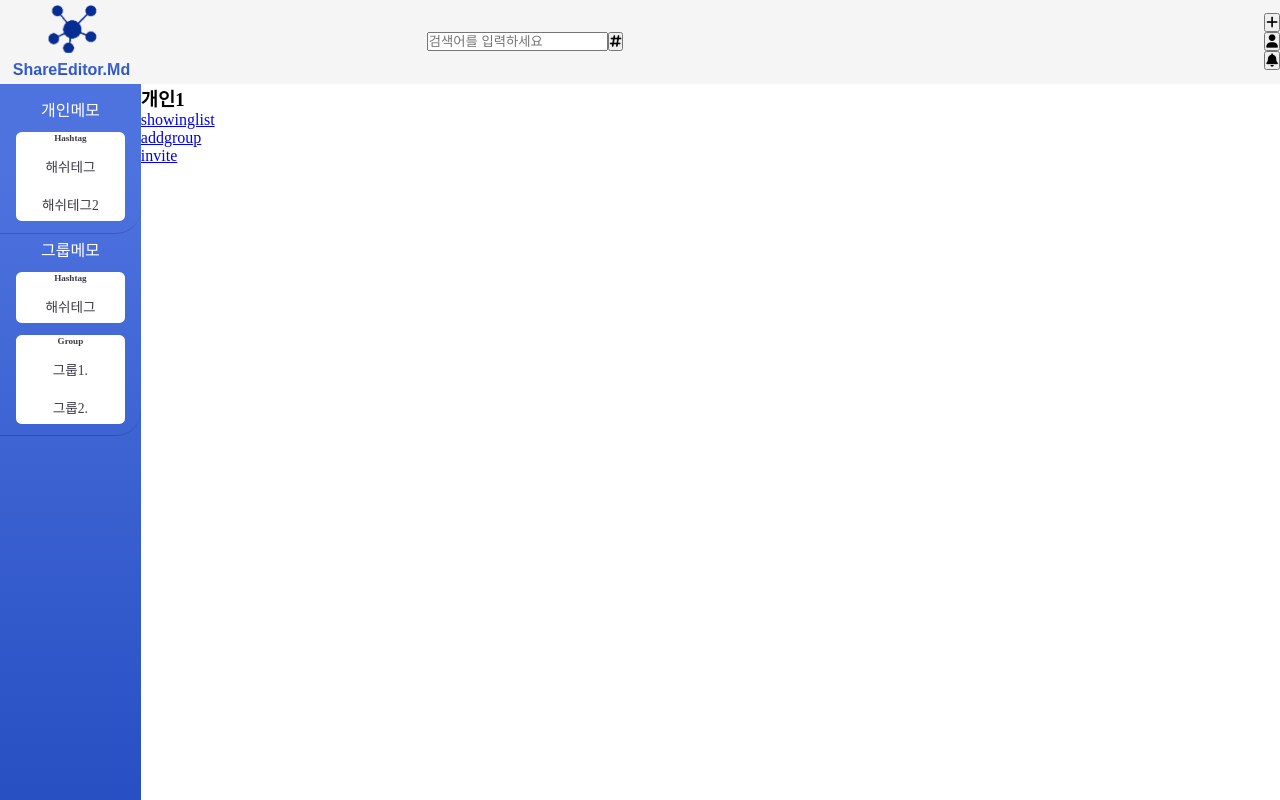
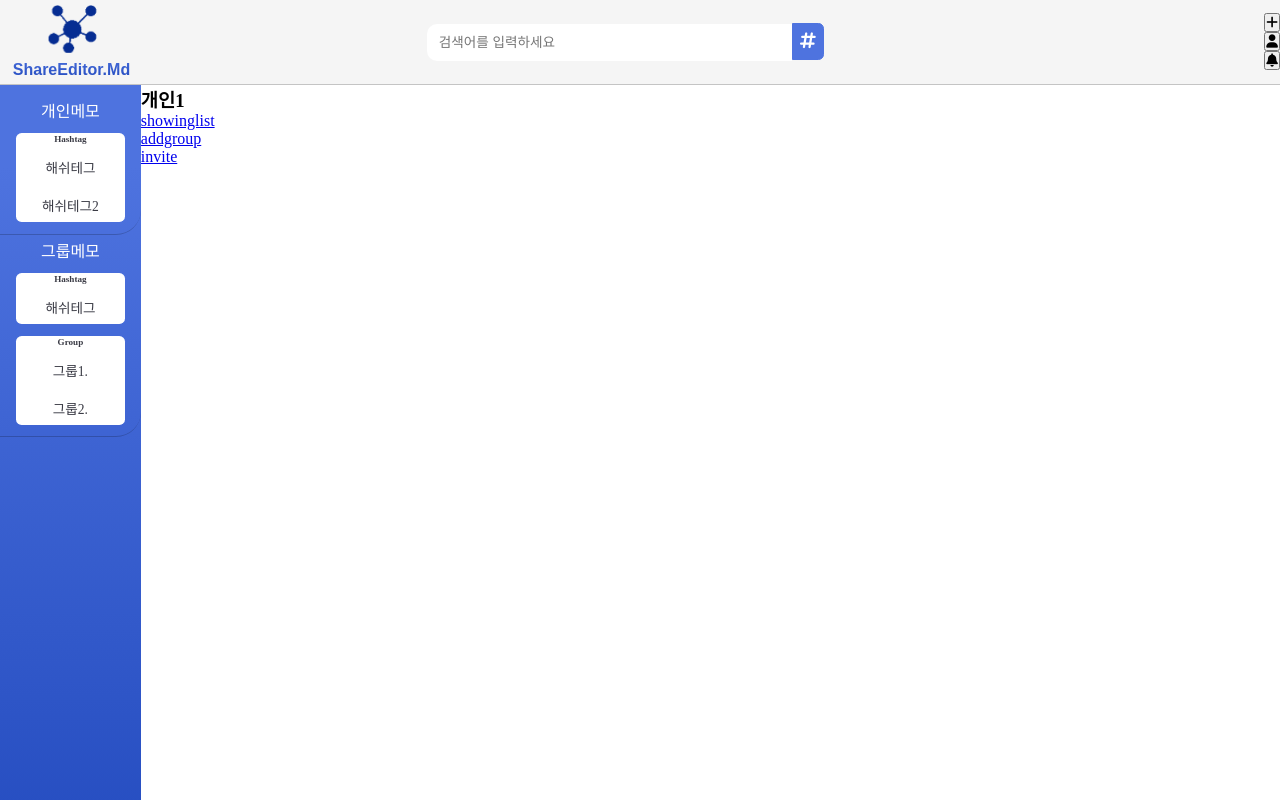
Before and after one commit to kin911014/react-1, a React app: page / in a window 1280 px wide. Built offline with nearby package versions, Linux system fonts and the light colour scheme.

Commit message:
fix header css #5
fix header_search

```diff
--- a/public/header.css
+++ b/public/header.css
@@ -2,7 +2,7 @@
   background-color: #f5f5f5;
   /* display: flex; */
   /* 5.8 수정, 메인 헤더 padding수정  */
-  /* border-bottom: 0.1em solid rgba(0, 0, 0, 0.2); */
+  border-bottom: 0.1em solid rgba(0, 0, 0, 0.2);
   /* flex-flow: row nowrap; */
 }
 
@@ -63,6 +63,45 @@
 
 .search_div {
   width: 100%;
+}
+
+.search-form {
+  width: 100%;
+}
+
+.search {
+  min-width: 300px;
+  width: 100%;
+}
+
+.input-search {
+  height: 2.3125rem;
+  border: 0 !important;
+  background-color: #ffffff !important;
+  font-size: 0.85rem;
+  padding: 0 0.75rem;
+  border-radius: 10px;
+  border-top-right-radius: 0px;
+  border-bottom-right-radius: 0px;
+  width: 80%;
+}
+
+.search-submit {
+  width: 20%;
+  height: 2.3125rem;
+  cursor: pointer;
+  border: 1px solid transparent;
+  background-color: #4e73df;
+  border-color: #4e73df;
+  width: 2rem;
+  border-radius: 0.35rem;
+  border-top-left-radius: 0;
+  border-bottom-left-radius: 0;
+}
+
+.fa-hashtag:before {
+  color: #fff;
+  font-size: large;
 }
 
 /*////////////search_div//////////////*/
@@ -274,44 +313,15 @@ input.profile_input:not(:last-child) {
 } */
 
 /*//////////////header-searchdiv////////////////////*/
-/* .search-form {
-  width: 22%;
-  margin: 0 0 0 1rem;
-  display: inline-block !important;
-}
+/*
 
-.search {
-  width: auto;
-  display: flex;
-  margin-top: 1.2rem;
-  padding-left: 10px;
-  padding-right: 10px;
-}
-.input-search {
-  flex: 1 1 auto;
-  height: 2.3125rem;
-  border: 0 !important;
-  background-color: #f8f9fc !important;
-  font-size: 0.85rem;
-  padding: 0 0.75rem;
-}
 
-.search-submit {
-  left: -1;
-  cursor: pointer;
-  border: 1px solid transparent;
-  background-color: #4e73df;
-  border-color: #4e73df;
-  width: 2rem;
-  border-radius: 0.35rem;
-  border-top-left-radius: 0;
-  border-bottom-left-radius: 0;
-}
 
-.fa-hashtag:before {
-  color: #fff;
-  font-size: large;
-} */
+
+
+
+
+ */
 /*//////////////header-searchdiv////////////////////*/
 
 /*//////////////header-logodiv////////////////////*/
```
